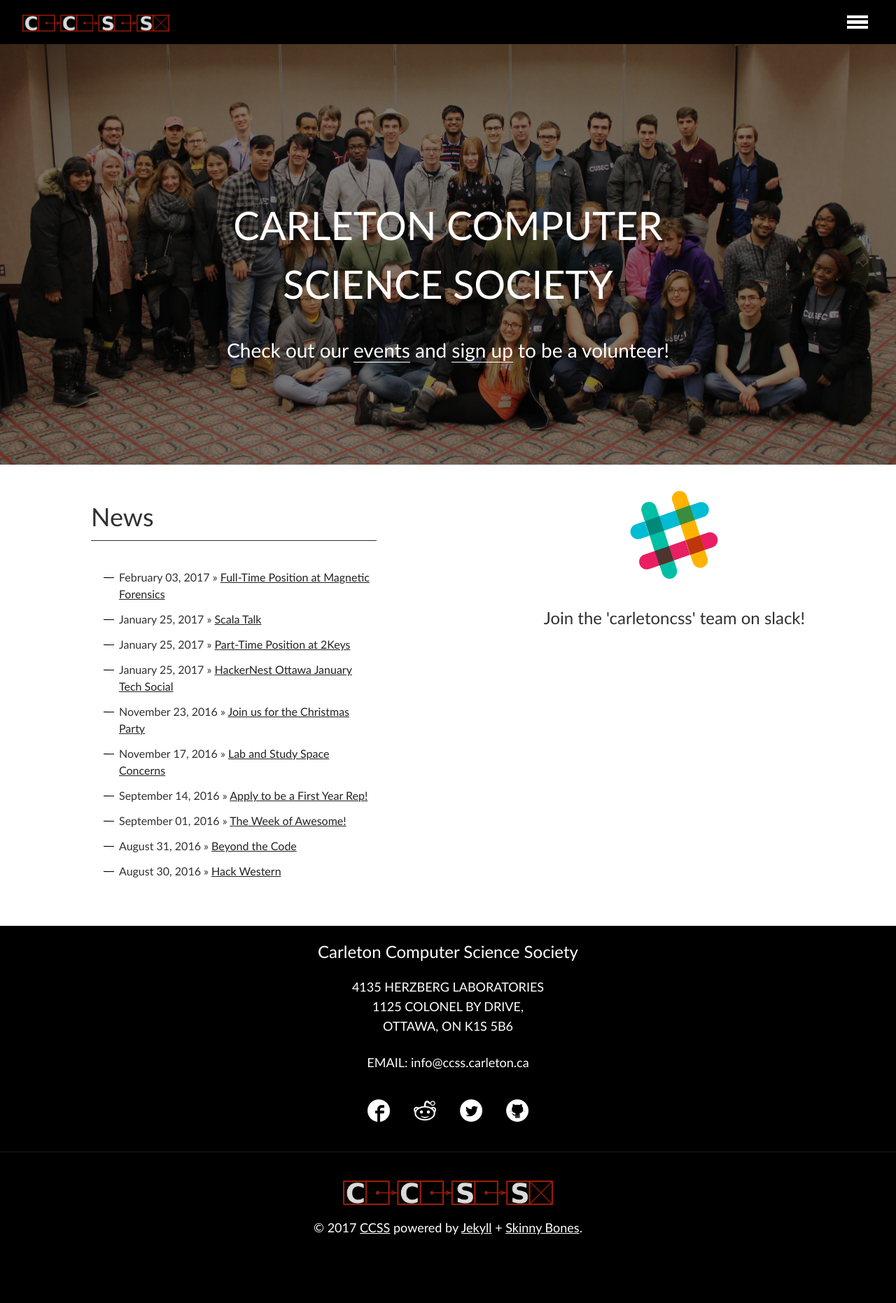
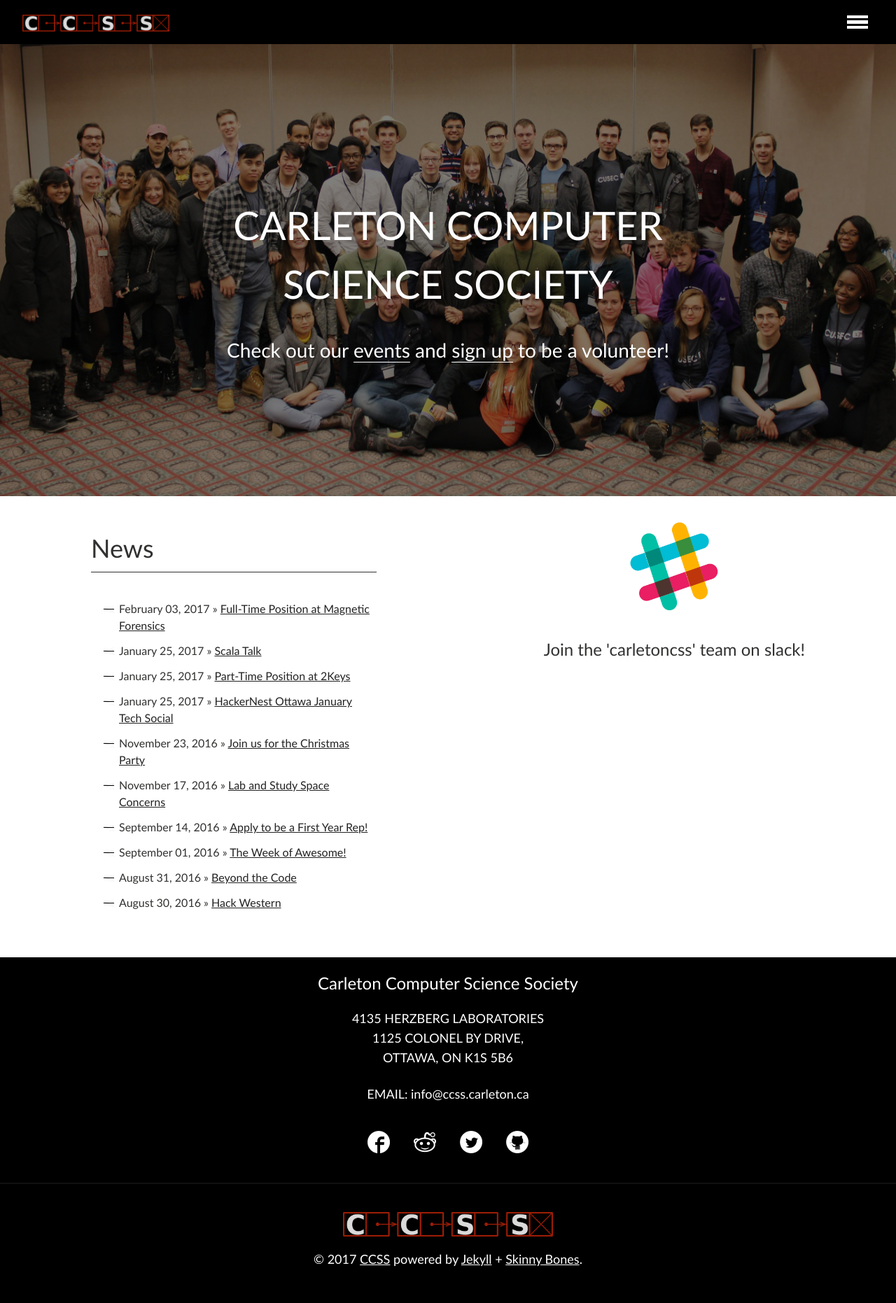
Before and after one commit to CarletonComputerScienceSociety/carletoncomputersciencesociety.github.io, a Jekyll site: the page built from index.md, in a window 1280 px wide. Shown: the whole page at 70% size. Built offline with Jekyll 4.4.1, drawn with Linux system fonts in a browser that asks for light colours; before the commit the page ends 1817 px from its top, so only the background shows below that.

Commit message:
Update main.html

```diff
--- a/_layouts/main.html
+++ b/_layouts/main.html
@@ -2,7 +2,7 @@
 layout: base
 published: true
 ---
-      <div class="main-page-image-wrapper" style="padding-top: 25vh; padding-bottom: 10vh; background-image: linear-gradient(rgba(0, 0, 0, 0.5), rgba(0, 0, 0, 0.5)), url('{{ page.pimage }}'); font-size:{{ page.subjectsize }};">
+      <div class="main-page-image-wrapper" style="padding-top: 25vh; padding-bottom: 15vh; background-image: linear-gradient(rgba(0, 0, 0, 0.5), rgba(0, 0, 0, 0.5)), url('{{ page.pimage }}'); font-size:{{ page.subjectsize }};">
         <div class='main-front-page-subject' style="{{ page.subjectstyle }}">CARLETON COMPUTER<br>SCIENCE SOCIETY
             <h3 style="margin-bottom:50px;">Check out our <a href="https://ccss.carleton.ca/community/events/" target="_blank" class="skinny-underline">events</a> and <a href="https://ccss.carleton.ca/opportunities/volunteer/" target="_blank" class="skinny-underline">sign up</a> to be a volunteer!</h3>
    		</div>
```
